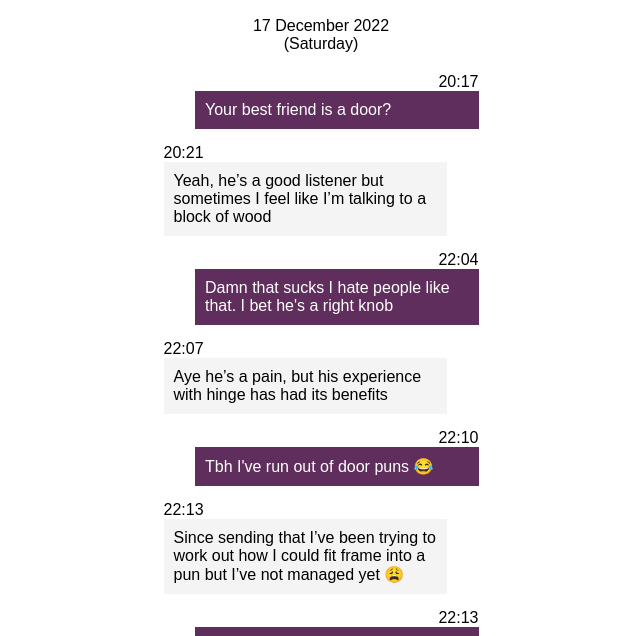
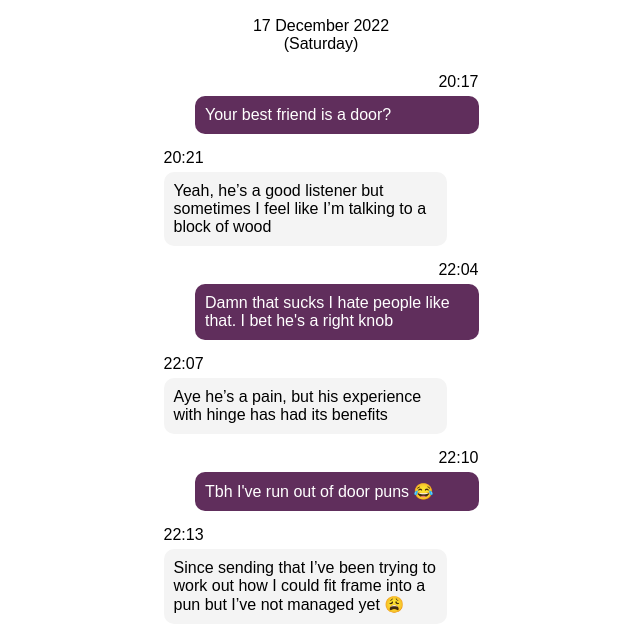
Before and after one commit to lysetmatthew/lysetmatthew.github.io, a plain HTML site: page index.html in a window 1280 px wide. Shown: the part 110-746 px from the top of the page, without its empty margins (319-959 px from the left). Drawn offline with Linux system fonts and the light colour scheme.

Commit message:
split messages

```diff
--- a/index.html
+++ b/index.html
@@ -11,11 +11,17 @@
     <script>
         let lastMessage = null;
         let date = null;
+        let oldDate = null;
         const monthNames = ["January", "February", "March", "April", "May", "June",
   "July", "August", "September", "October", "November", "December"];
         var days = ['Sunday', 'Monday', 'Tuesday', 'Wednesday', 'Thursday', 'Friday', 'Saturday'];
 
         function addZ(n){return n<10? '0'+n:''+n;}
+
+        function timeBetween(a, b){
+            var diff = Math.abs(a - b);
+            return Math.floor((diff/1000)/60);
+        }
 
         fetch('resources/Messages.json').then((response) => response.json())
         .then((json) => {
@@ -39,7 +45,7 @@
                     document.getElementById("textHolder").insertBefore(dateEl, document.getElementById("message-placeholder"));
                 }
 
-                if(!lastMessage || lastMessage != element["Messager"]){
+                if(!lastMessage || lastMessage != element["Messager"] || (oldDate && timeBetween(newDate, oldDate) > 5)){
                     lastMessage = element["Messager"];
                     var timeEl = document.createElement("div");
                     timeEl.classList.add("time");
@@ -48,6 +54,7 @@
                     var timeText = document.createTextNode(addZ(newDate.getUTCHours()) + ":" + addZ(newDate.getUTCMinutes()));
                     timeEl.appendChild(timeText);
                     document.getElementById("textHolder").insertBefore(timeEl, document.getElementById("message-placeholder"));
+                    oldDate = newDate;
                 }
 
                 var newEl = document.createElement("div");
--- a/styles.css
+++ b/styles.css
@@ -28,8 +28,9 @@ body{
 
 .Kate,
 .Matthew{
-    margin: 0px 0;
+    margin: 5px 0;
     padding: 10px;
+    border-radius: 10px;
     width: 90%;
     box-sizing: border-box;
 }
```
